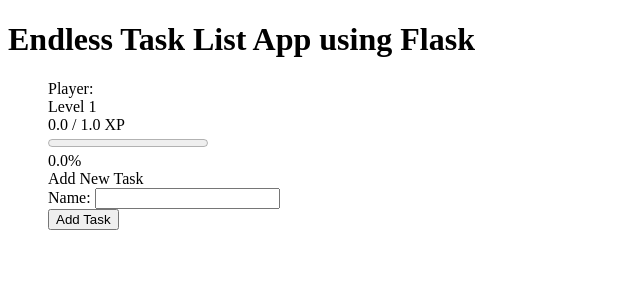
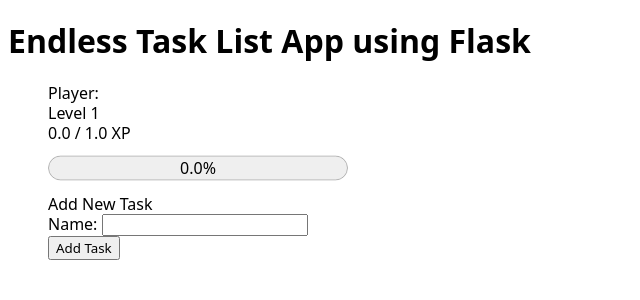
Before and after one commit to lulunac27a/flask-endless-task-list-app, a Flask app: page / in a window 1280 px wide. Shown: the top 300 px of the page, without its empty margins (0-640 px from the left). Run offline with Flask 3, Linux system fonts and the light colour scheme; data comes from the database, SQL or seed files in the repository; data that the repository does not hold is empty.

Commit message:
Add CSS styles

```diff
--- /dev/null
+++ b/static/css/index.css
@@ -0,0 +1,26 @@
+* {
+    font-family: system-ui,  Arial, Helvetica, sans-serif;
+    line-height: 125%;
+}
+progress {
+    height: 50px;
+    padding: 5px;
+    max-width: 300px;
+    width: 100%;
+    accent-color: #4888c8;
+}
+.progress-container {
+    position: relative;
+    width: 100%;
+    max-width: 300px;
+}
+.progress-bar{
+    width: 100%;
+}
+.progress-text{
+    position: absolute;
+    width: 100%;
+    text-align: center;
+    top: 15px;
+    color: black;
+}
--- a/templates/index.html
+++ b/templates/index.html
@@ -2,6 +2,10 @@
 <html lang="en">
   <head>
     <title>Endless Task List App using Flask</title>
+    <link
+      rel="stylesheet"
+      href="{{ url_for('static', filename='css/index.css') }}"
+    />
   </head>
   <body>
     <h1>Endless Task List App using Flask</h1>
```
